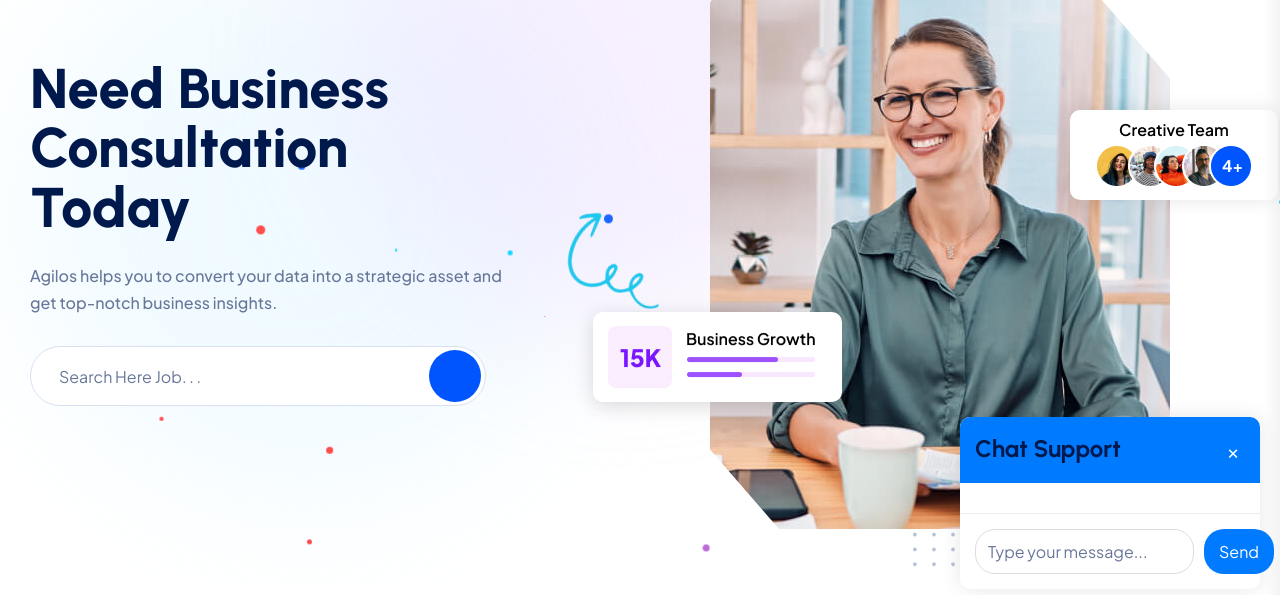
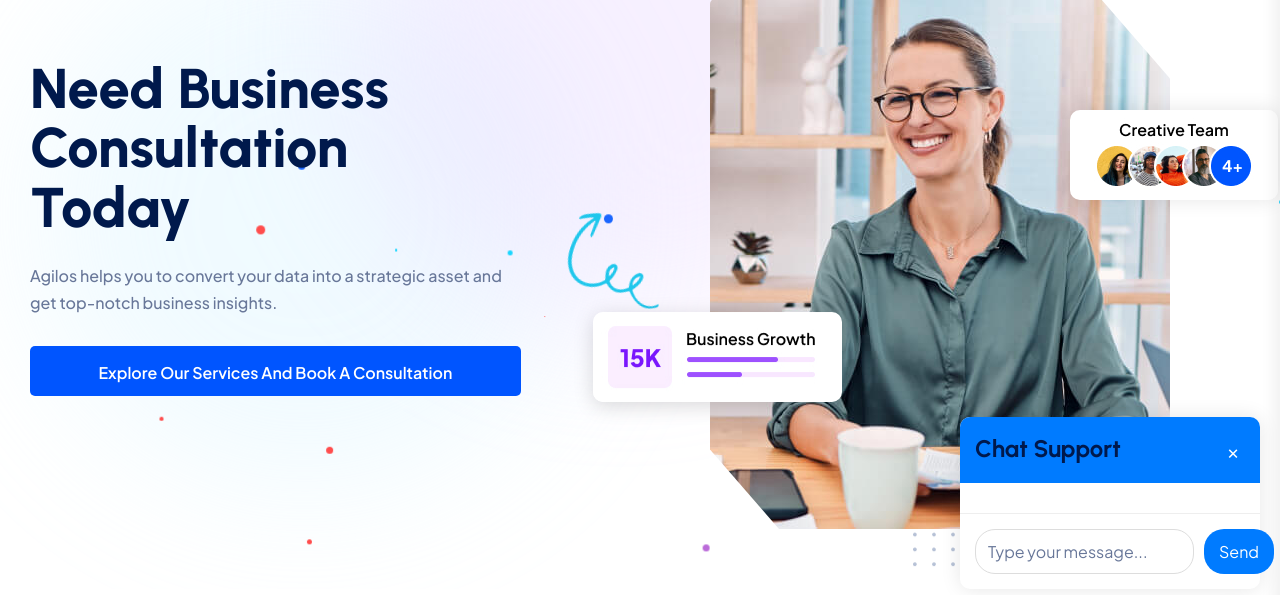
Before and after one commit to LakshyaSingh354/ec-booking-django, a Django app: page / in a window 1280 px wide. Shown: the part 121-716 px from the top of the page. Run offline with Django 5.2, Linux system fonts and the light colour scheme; data that the repository does not hold is empty; parts of the project's set-up code (start-up, migrations or seed data) failed here and were passed over; some libraries are stand-ins or nearby versions.

Commit message:
feat: update home page to link to services and consultation booking

```diff
--- a/templates/main/home.html
+++ b/templates/main/home.html
@@ -60,10 +60,10 @@ Array.from(previews).forEach((element)=>{
                   <div class="banner-content-three">
                       <h2 class="title" data-aos="fade-right" data-aos-delay="0">Need Business Consultation Today</h2>
                       <p data-aos="fade-right" data-aos-delay="300">Agilos helps you to convert your data into a strategic asset and get top-notch business insights.</p>
-                      <form action="{% url 'search' %}" method='GET' class="banner-form" data-aos="fade-right" data-aos-delay="600">
-                        <input type="text" name="query" placeholder="Search Here Job. . ." required="">
-                          <button type="submit"><i class="flaticon-right-arrow"></i></button>
-                      </form>
+                      <a href="/next/events">
+                        <button class="submit-btn">
+                            Explore our services and Book a Consultation
+                        </button></a>
                   </div>
               </div>
           </div>
```
